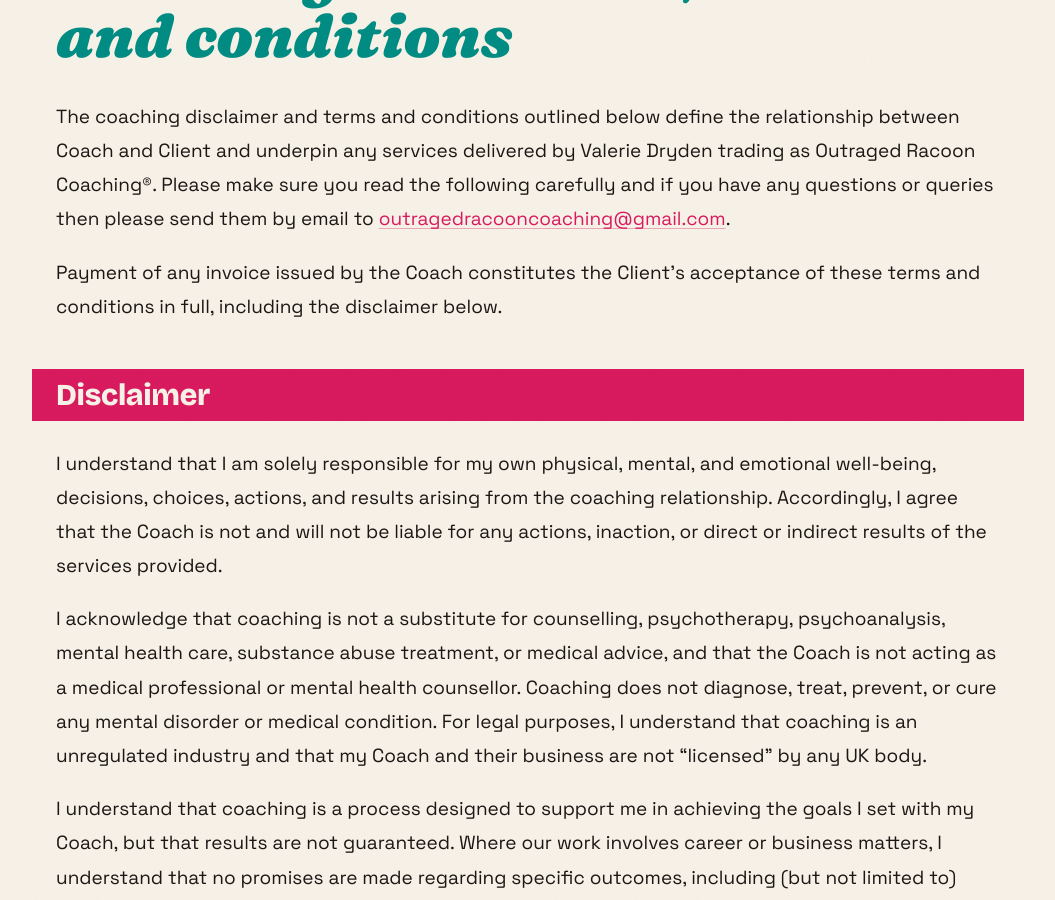
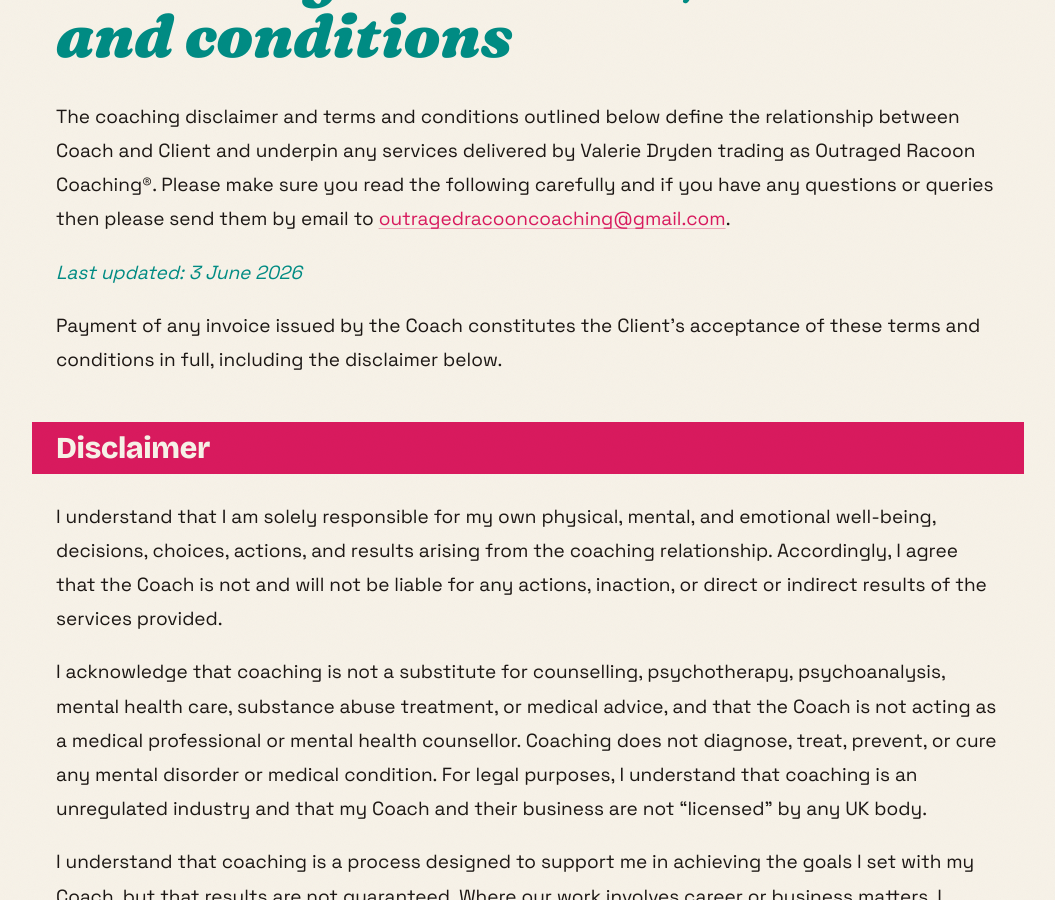
Before and after one commit to outragedpinkracoon/outragedpinkracoon.github.io, a Jekyll site: the page built from pages/coaching-disclaimer-and-terms.md, in a window 1280 px wide and 900 px high, scrolled down 577 px. Shown: the whole window, without its empty margins (112-1167 px from the left). Built offline with Jekyll 4.4.1, drawn with Linux system fonts in a browser that asks for light colours; comment, search, counter and statistics services are not loaded.

Commit message:
Add "last updated" date to coaching T&Cs
Gives the Variation clause's "date of publication" a concrete anchor
so clients can tell which version applies. Comment reminds to bump
only on material changes.

Co-Authored-By: Claude Opus 4.8 <noreply@anthropic.com>

```diff
--- a/pages/coaching-disclaimer-and-terms.md
+++ b/pages/coaching-disclaimer-and-terms.md
@@ -6,6 +6,9 @@ description: Terms and conditions for coaching with Val Dryden, an ILM-certified
 sitemap: false
 ---
 The coaching disclaimer and terms and conditions outlined below define the relationship between Coach and Client and underpin any services delivered by Valerie Dryden trading as Outraged Racoon Coaching®. Please make sure you read the following carefully and if you have any questions or queries then please send them by email to [outragedracooncoaching@gmail.com](outragedracooncoaching@gmail.com).
+
+<!-- Bump this date only on MATERIAL changes to the terms, not typo fixes or unrelated edits. It is what "applies from the date of publication" in the Variation clause refers to. -->
+*Last updated: 3 June 2026*
 
 Payment of any invoice issued by the Coach constitutes the Client's acceptance of these terms and conditions in full, including the disclaimer below.
 
```
